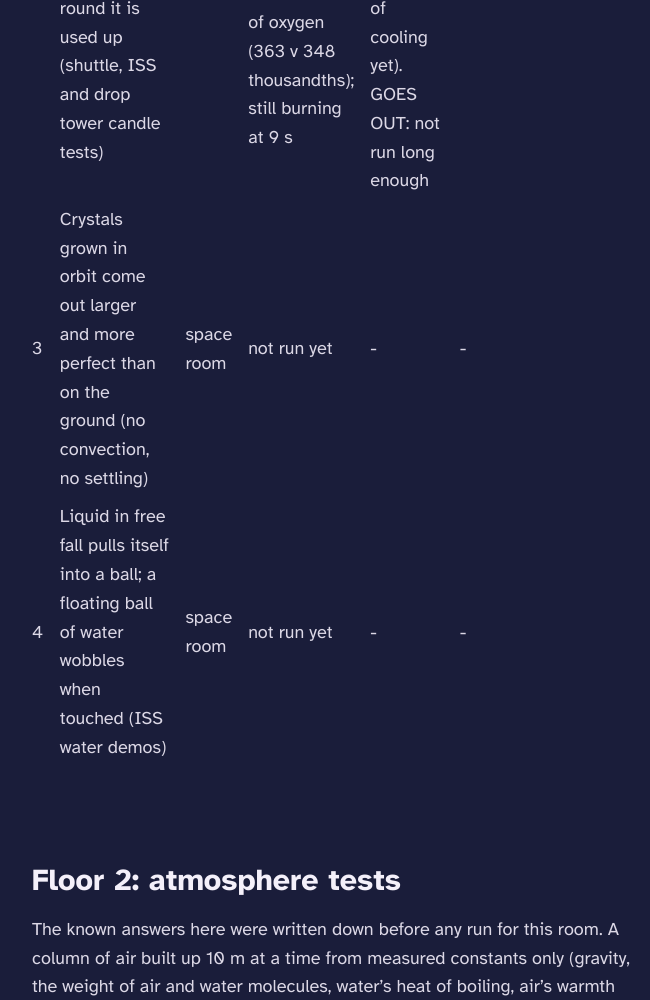
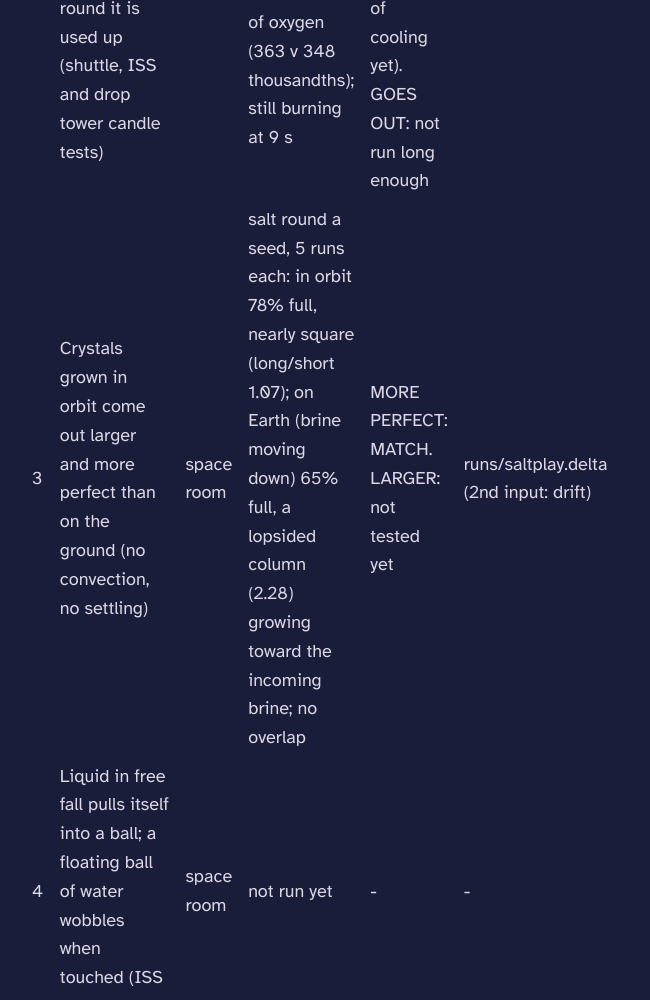
Before and after one commit to mikehebblethwaite-hub/d-math, a plain HTML site: page site/track.html in a window 1280 px wide. Shown: the part 1351-2351 px from the top of the page, without its empty margins (20-670 px from the left). Drawn offline with Linux system fonts and the light colour scheme.

Commit message:
space track #3: crystals in orbit more perfect: MATCH (5 runs each: orbit 78% full, square 1.07; Earth 65%, a column 2.28 toward the incoming brine); larger not tested; saltplay drift input
Co-Authored-By: Claude Opus 5.5 <noreply@anthropic.com>

```diff
--- a/site/track.html
+++ b/site/track.html
@@ -27,7 +27,7 @@
       <tr><th>#</th><th>Known result (what really happens)</th><th>Lab</th><th>Lab's answer</th><th>Match?</th><th>Run</th></tr>
       <tr><td>1</td><td>Wing nut / T-handle spun about its middle axis turns over and over (Dzhanibekov, 1985 in orbit; also on Earth, Mike at home)</td><td>space room</td><td>easiest and hardest axes steady; middle turned over 10 times in 200,000 steps</td><td>MATCH</td><td>runs/wingnut.delta</td></tr>
       <tr><td>2</td><td>A candle flame with no gravity: round (a sphere), dimmer, blue (little or no yellow soot), and it may go out as the air round it is used up (shuttle, ISS and drop tower candle tests)</td><td>space room</td><td>no gravity: round, 32 x 31 mm (with gravity 81 x 23); burns about 3% as much; the same share burned short of oxygen (363 v 348 thousandths); still burning at 9 s</td><td>ROUND: MATCH. DIMMER: MATCH. BLUE: MISS (the soot rule knows nothing of cooling yet). GOES OUT: not run long enough</td><td>runs/candlespace.delta</td></tr>
-      <tr><td>3</td><td>Crystals grown in orbit come out larger and more perfect than on the ground (no convection, no settling)</td><td>space room</td><td>not run yet</td><td>-</td><td>-</td></tr>
+      <tr><td>3</td><td>Crystals grown in orbit come out larger and more perfect than on the ground (no convection, no settling)</td><td>space room</td><td>salt round a seed, 5 runs each: in orbit 78% full, nearly square (long/short 1.07); on Earth (brine moving down) 65% full, a lopsided column (2.28) growing toward the incoming brine; no overlap</td><td>MORE PERFECT: MATCH. LARGER: not tested yet</td><td>runs/saltplay.delta (2nd input: drift)</td></tr>
       <tr><td>4</td><td>Liquid in free fall pulls itself into a ball; a floating ball of water wobbles when touched (ISS water demos)</td><td>space room</td><td>not run yet</td><td>-</td><td>-</td></tr>
     </table>
   </section>
```
Also changed, not shown: site/space.html (+1 -1 lines), lang/lab/runs/data/salt-orbit-2026-11-21/earth-1.txt (added), lang/lab/runs/data/salt-orbit-2026-11-21/earth-2.txt (added), lang/lab/runs/data/salt-orbit-2026-11-21/earth-3.txt (added), lang/lab/runs/data/salt-orbit-2026-11-21/earth-4.txt (added), lang/lab/runs/data/salt-orbit-2026-11-21/earth-5.txt (added), lang/lab/runs/data/salt-orbit-2026-11-21/orbit-1.txt (added), lang/lab/runs/data/salt-orbit-2026-11-21/orbit-2.txt (added), lang/lab/runs/data/salt-orbit-2026-11-21/orbit-3.txt (added), lang/lab/runs/data/salt-orbit-2026-11-21/orbit-4.txt (added), lang/lab/runs/data/salt-orbit-2026-11-21/orbit-5.txt (added), 3 other files.
